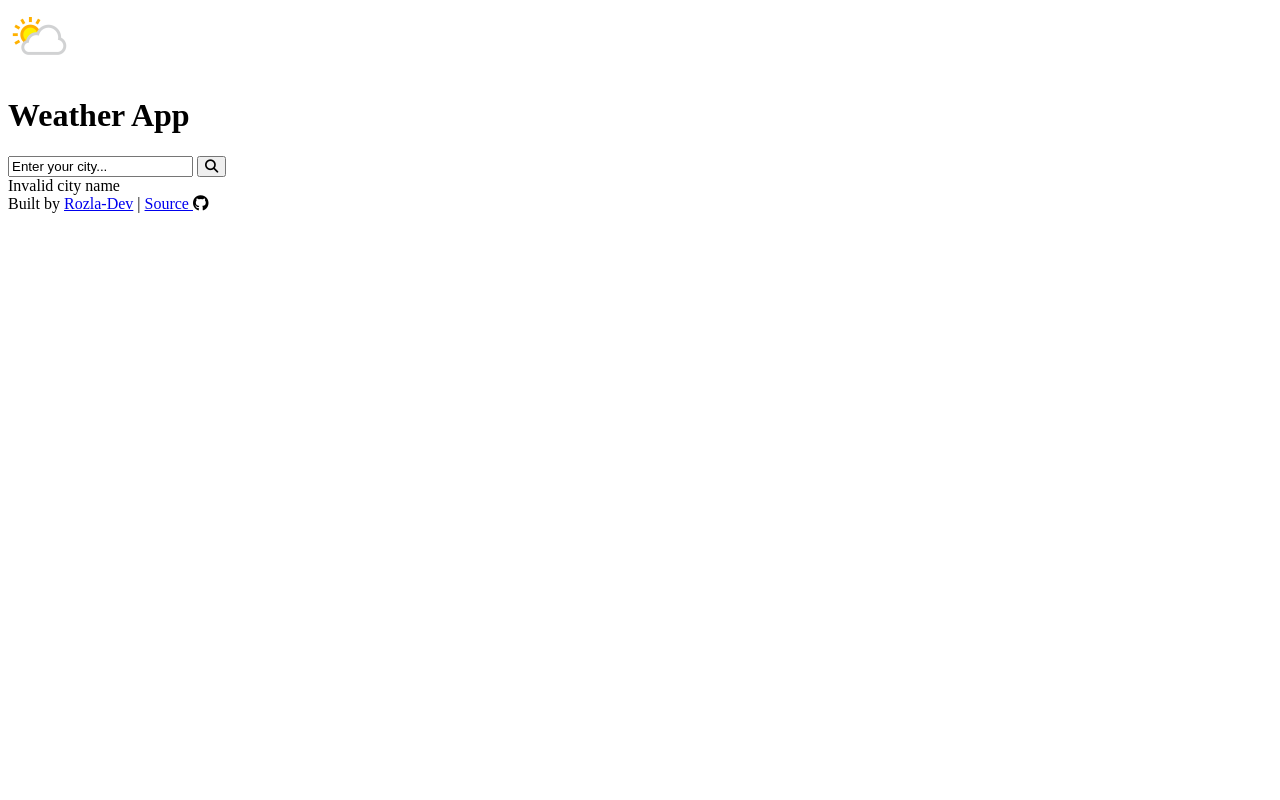
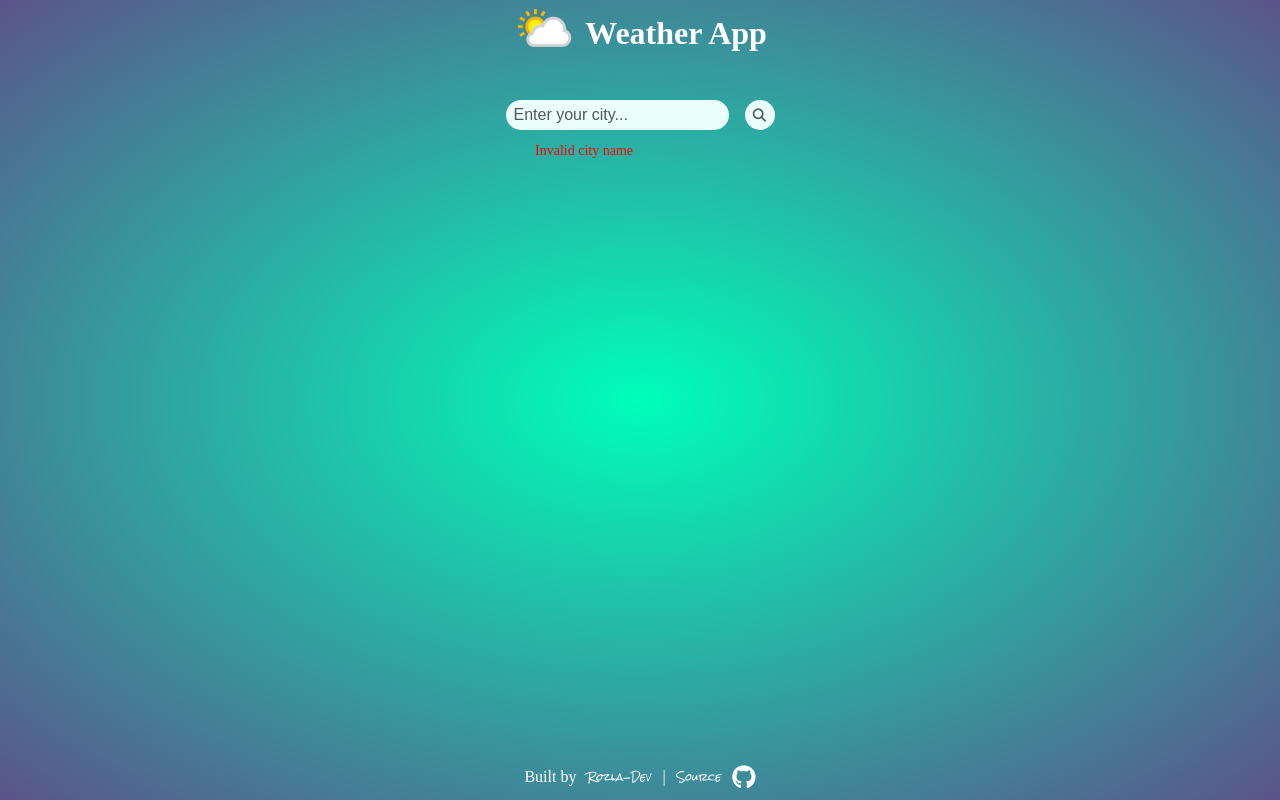
Before and after one commit to curveservices/weather-app, a plain HTML site: page index.html in a window 1280 px wide. Drawn offline with Linux system fonts and the light colour scheme; no server answers; a web font is replaced by a local one.

Commit message:
All styling finished

```diff
--- a/style.css
+++ b/style.css
@@ -1,3 +1,203 @@
-.erorr {
+@import url("https://fonts.googleapis.com/css2?family=Antic+Slab&family=Roboto+Mono:wght@700&family=Rock+Salt&display=swap");
+
+:root {
+  --background: #666 radial-gradient(#00feba, #5b548a);
+}
+
+*,
+*::after,
+*::before {
+  box-sizing: border-box;
+  cursor: default;
+  margin: 0;
+}
+
+html {
+  line-height: 1.6;
+}
+
+header {
+  display: flex;
+  align-items: center;
+  justify-content: center;
+  margin: 1rem;
+  gap: 0.5rem;
+}
+
+body {
+  font-family: "Antic Slab", serif;
+  background: var(--background);
+  height: 100vh;
+  color: #fff;
+}
+
+.form {
+  display: flex;
+  justify-content: center;
+  margin-top: 2em;
+}
+
+input {
+  border: 0;
+  outline: 0;
+  background: #ebfffc;
+  color: #555;
+  height: 30px;
+  border-radius: 30px;
+  margin-right: 16px;
+  font-size: 16px;
+  padding: 8px;
+  cursor: pointer;
+}
+
+button {
+  border: 0;
+  outline: 0;
+  background: #ebfffc;
+  color: #555;
+  height: 30px;
+  width: 30px;
+  border-radius: 30px;
+  text-align: center;
+  cursor: pointer;
+}
+
+.error {
   display: none;
+  color: red;
+  text-align: left;
+  font-size: 14px;
+  margin: 0 0 20px 75px;
+  padding: 10px;
+  max-height: 1em;
 }
+
+.weather {
+  margin: 1rem;
+  padding: 1rem;
+  height: 2rem;
+}
+
+.weather-content {
+  display: flex;
+  flex-direction: column;
+  align-items: center;
+}
+
+.weather-icon {
+  width: 150px;
+  height: 150px;
+}
+
+.condition-text {
+  margin-top: -1em;
+}
+
+.temp {
+  font-family: "Roboto Mono", monospace;
+  font-size: 52px;
+  margin: 1rem;
+  height: 6rem;
+}
+
+.first-row {
+  display: flex;
+  align-items: center;
+  justify-content: space-around;
+  margin-top: 4rem;
+  max-width: 100%;
+  text-align: center;
+  font-size: 13px;
+  padding: 4px;
+}
+
+.sep {
+  font-size: 40px;
+}
+
+footer {
+  display: flex;
+  justify-content: center;
+  align-items: center;
+  position: fixed;
+  bottom: 0;
+  margin-bottom: 10px;
+  gap: 0.7rem;
+  font-family: inherit;
+  text-align: center;
+  width: 100%;
+}
+
+.footer-link,
+a {
+  font-family: "Rock Salt", cursive;
+  text-decoration: none;
+  color: var(--background);
+  font-size: 10px;
+}
+
+.fa-github {
+  display: flex;
+  justify-items: center;
+  margin: 0px;
+  font-size: 18px;
+}
+
+@media only screen and (min-width: 600px) {
+  header {
+    margin: 0;
+  }
+  .error {
+    text-align: center;
+    margin-left: -8em;
+  }
+
+  .weather {
+    margin: 0rem;
+    padding: 0rem;
+    height: 0rem;
+  }
+
+  .first-row {
+    margin: 1rem;
+    font-size: 22px;
+  }
+
+  .temp {
+    margin: 0;
+  }
+
+  .sep {
+    font-size: 3em;
+  }
+
+  .footer-link,
+  .footer-link:visited,
+  .footer-link:link {
+    text-decoration: none;
+    text-shadow: var(--text-shadow);
+    transition: all 0.2s ease-out;
+  }
+
+  .footer-link:hover,
+  .footer-link:focus,
+  .footer-link:active {
+    text-decoration: underline;
+    text-shadow: 0 0 0.2em #fff;
+  }
+
+  .fa-github {
+    display: flex;
+    justify-items: center;
+    margin: 0;
+    font-size: 1.5rem;
+    transition: all 0.3s ease-out;
+    filter: drop-shadow(0.15em 0.15em, 0.15em #000);
+  }
+
+  .fa-github:hover,
+  .fa-github:focus {
+    transform: rotate(720deg) scale(1.2);
+    filter: drop-shadow(0 0 0.3em #fff);
+  }
+}
```
